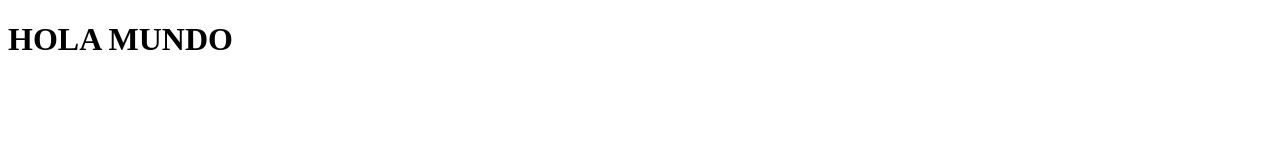
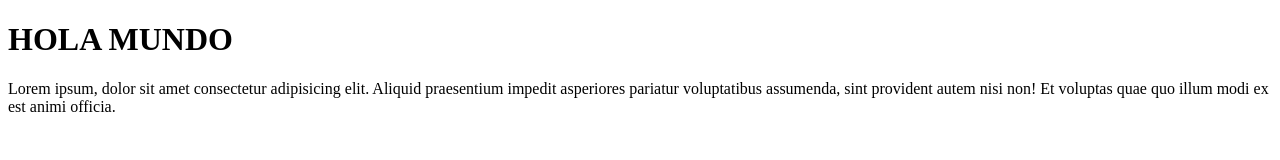
Before and after one commit to Manuelgnz05/-Segundo-proyecto-con-gitflowv, a plain HTML site: page index.html in a window 1280 px wide. Drawn offline with Linux system fonts and the light colour scheme.

Commit message:
cambios segunda feature

```diff
--- a/index.html
+++ b/index.html
@@ -7,5 +7,6 @@
 </head>
 <body>
     <h1>HOLA MUNDO</h1>
+    <p>Lorem ipsum, dolor sit amet consectetur adipisicing elit. Aliquid praesentium impedit asperiores pariatur voluptatibus assumenda, sint provident autem nisi non! Et voluptas quae quo illum modi ex est animi officia.</p>
 </body>
 </html>
```
